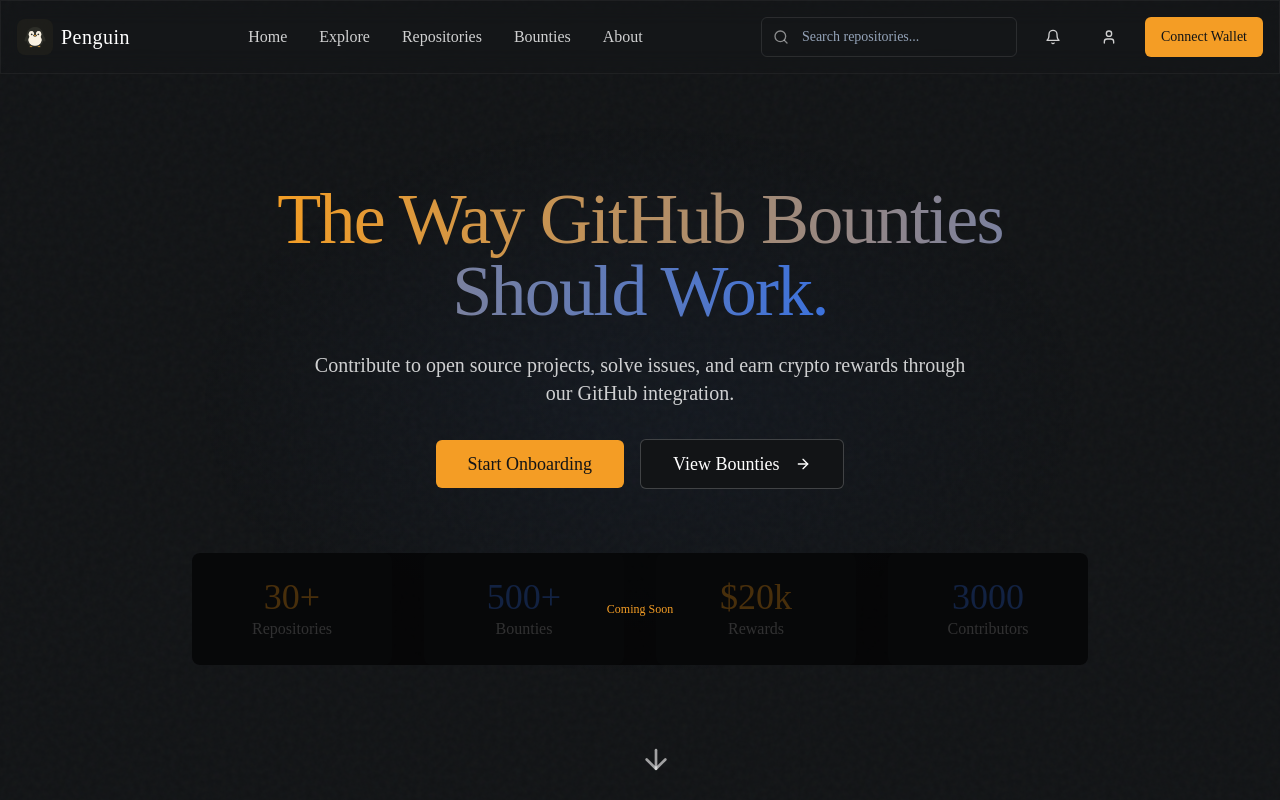
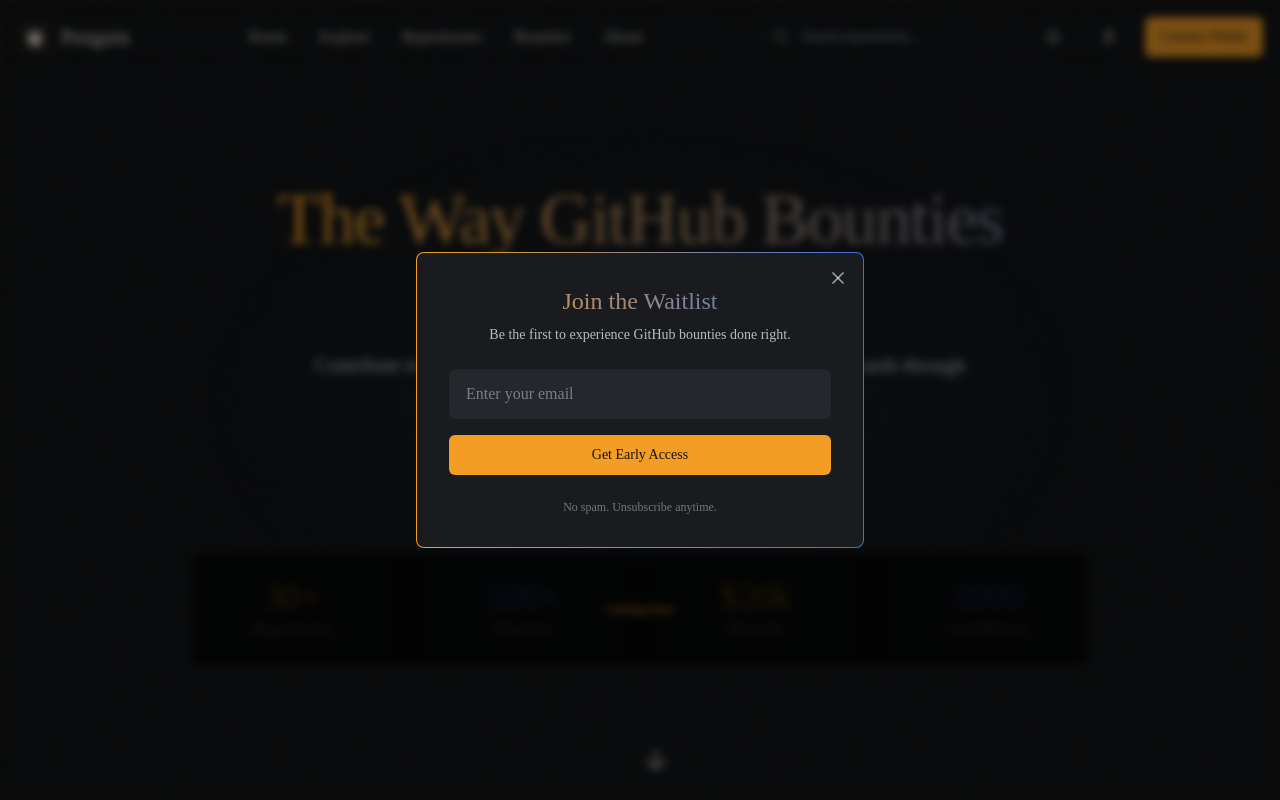
Before and after one commit to rishabhknowss/penguin, a Next.js app: page / in a window 1280 px wide. Shown: the top 800 px of the page. Built offline with nearby package versions, Linux system fonts and the light colour scheme.

Commit message:
waitlist

```diff
--- a/app/page.tsx
+++ b/app/page.tsx
@@ -5,6 +5,7 @@ import { GithubIntegration } from "@/components/github-integration"
 import { BotWorkflow } from "@/components/bot-workflow"
 import { FeaturedRepos } from "@/components/featured-repos"
 import { Footer } from "@/components/footer"
+import { Waitlist } from "@/components/waitlist"
 
 export default function Home() {
   return (
@@ -16,6 +17,7 @@ export default function Home() {
       <BotWorkflow />
       <FeaturedRepos />
       <Footer />
+      <Waitlist />
     </main>
   )
 }
--- /dev/null
+++ b/components/waitlist.tsx
@@ -0,0 +1,152 @@
+"use client"
+
+import { useState, useEffect } from "react"
+import { motion, AnimatePresence } from "framer-motion"
+import { X } from "lucide-react"
+import { Button } from "@/components/ui/button"
+
+export function Waitlist() {
+  const [isVisible, setIsVisible] = useState(false)
+  const [email, setEmail] = useState("")
+  const [isSubmitted, setIsSubmitted] = useState(false)
+  const [isLoading, setIsLoading] = useState(false)
+  const [error, setError] = useState("")
+
+  useEffect(() => {
+    const timer = setTimeout(() => {
+      setIsVisible(true)
+    }, 3000)
+
+    return () => clearTimeout(timer)
+  }, [])
+
+  const handleSubmit = async (e: React.FormEvent) => {
+    e.preventDefault()
+
+    if (!email.trim()) {
+      setError("Email is required")
+      return
+    }
+
+    if (!/^\S+@\S+\.\S+$/.test(email)) {
+      setError("Please enter a valid email")
+      return
+    }
+
+    setIsLoading(true)
+    setError("")
+
+    // Simulate API call
+    try {
+      await new Promise(resolve => setTimeout(resolve, 1500))
+      setIsSubmitted(true)
+      setIsLoading(false)
+    } catch (err) {
+      setError("Something went wrong. Please try again.")
+      setIsLoading(false)
+    }
+  }
+
+  return (
+    <AnimatePresence>
+      {isVisible && (
+        <motion.div
+          className="fixed inset-0 z-50 flex items-center justify-center bg-black/50 backdrop-blur-sm"
+          initial={{ opacity: 0 }}
+          animate={{ opacity: 1 }}
+          exit={{ opacity: 0 }}
+        >
+          <motion.div
+            className="relative w-full max-w-md play-border"
+            initial={{ scale: 0.9, y: 20 }}
+            animate={{ scale: 1, y: 0 }}
+            exit={{ scale: 0.9, y: 20 }}
+            transition={{ type: "spring", damping: 25, stiffness: 300 }}
+          >
+            <div className="play-border-content p-6 md:p-8">
+              <button
+                onClick={() => setIsVisible(false)}
+                className="absolute top-4 right-4 text-white/60 hover:text-white transition-colors"
+              >
+                <X className="h-5 w-5" />
+              </button>
+
+              <div className="text-center mb-6">
+                <h3 className="text-2xl font-display mb-2 gradient-text">Join the Waitlist</h3>
+                {!isSubmitted ? (
+                  <p className="text-white/70 text-sm">
+                    Be the first to experience GitHub bounties done right.
+                  </p>
+                ) : null}
+              </div>
+
+              {!isSubmitted ? (
+                <form onSubmit={handleSubmit} className="space-y-4">
+                  <div>
+                    <div className="relative">
+                      <input
+                        type="email"
+                        value={email}
+                        onChange={(e) => setEmail(e.target.value)}
+                        placeholder="Enter your email"
+                        className="w-full bg-muted rounded-md border border-border px-4 py-3 text-white placeholder:text-white/40 focus:border-primary focus:outline-none focus:ring-1 focus:ring-primary transition-colors"
+                      />
+                    </div>
+                    {error && (
+                      <p className="mt-1.5 text-sm text-red-400">{error}</p>
+                    )}
+                  </div>
+
+                  <Button
+                    type="submit"
+                    className="w-full bg-primary hover:bg-primary/90 text-primary-foreground font-medium py-3"
+                    disabled={isLoading}
+                  >
+                    {isLoading ? (
+                      <span className="flex items-center justify-center">
+                        <svg className="animate-spin -ml-1 mr-2 h-4 w-4 text-current" xmlns="http://www.w3.org/2000/svg" fill="none" viewBox="0 0 24 24">
+                          <circle className="opacity-25" cx="12" cy="12" r="10" stroke="currentColor" strokeWidth="4"></circle>
+                          <path className="opacity-75" fill="currentColor" d="M4 12a8 8 0 018-8V0C5.373 0 0 5.373 0 12h4zm2 5.291A7.962 7.962 0 014 12H0c0 3.042 1.135 5.824 3 7.938l3-2.647z"></path>
+                        </svg>
+                        Processing...
+                      </span>
+                    ) : (
+                      "Get Early Access"
+                    )}
+                  </Button>
+                </form>
+              ) : (
+                <motion.div
+                  initial={{ opacity: 0, y: 10 }}
+                  animate={{ opacity: 1, y: 0 }}
+                  className="text-center py-4"
+                >
+                  <div className="mx-auto w-16 h-16 bg-primary/10 rounded-full flex items-center justify-center mb-4">
+                    <svg className="w-8 h-8 text-primary" fill="none" stroke="currentColor" viewBox="0 0 24 24" xmlns="http://www.w3.org/2000/svg">
+                      <path strokeLinecap="round" strokeLinejoin="round" strokeWidth="2" d="M5 13l4 4L19 7"></path>
+                    </svg>
+                  </div>
+                  <h4 className="text-xl font-display mb-2">You're on the list!</h4>
+                  <p className="text-white/70 text-sm mb-4">
+                    We'll notify you when Penguin is ready to launch.
+                  </p>
+                  <Button
+                    onClick={() => setIsVisible(false)}
+                    variant="outline"
+                    className="border-white/20 hover:border-primary text-white hover:text-primary px-6"
+                  >
+                    Close
+                  </Button>
+                </motion.div>
+              )}
+
+              <div className="mt-6 text-center text-xs text-white/40">
+                <p>No spam. Unsubscribe anytime.</p>
+              </div>
+            </div>
+          </motion.div>
+        </motion.div>
+      )}
+    </AnimatePresence>
+  )
+}
```
